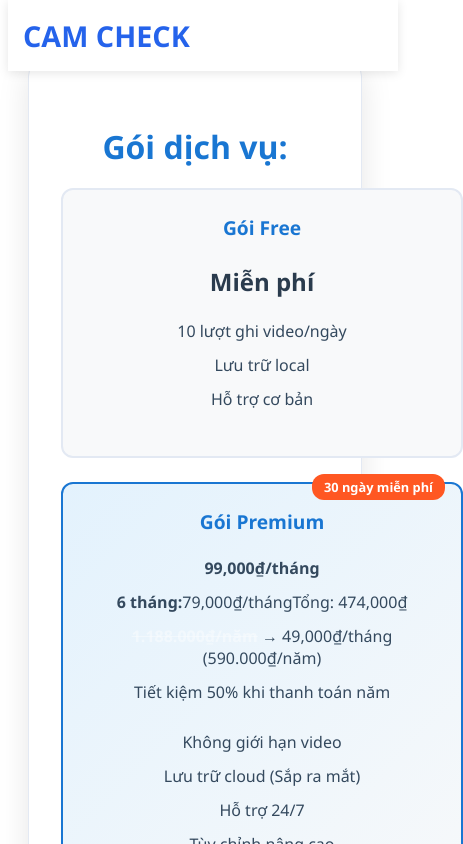
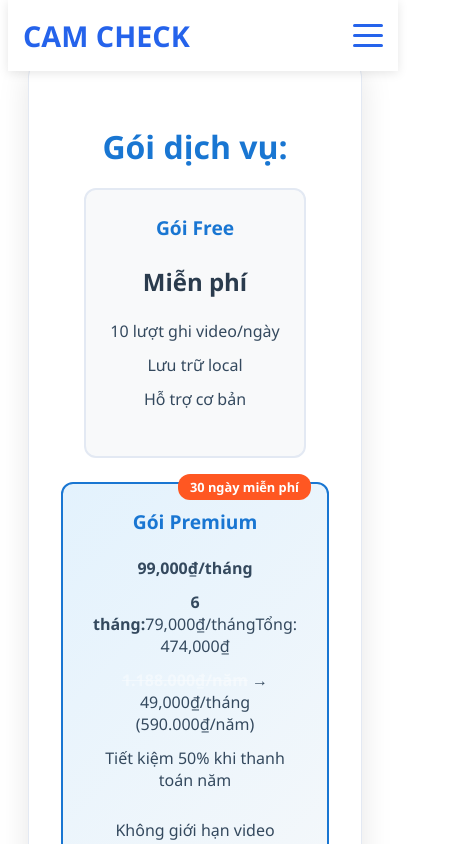
Before and after one commit to ndlam1996/packing-recording-landing-page-angular, an Angular app: page /san-pham in a window 390 px wide. Shown: the top 844 px of the page, 463 px wide, since content can reach past the window. Built offline with nearby package versions, Linux system fonts and the light colour scheme.

Commit message:
update css cho mobile

```diff
--- a/src/app/app.component.html
+++ b/src/app/app.component.html
@@ -6,13 +6,21 @@
 				<div class="nav-brand">
 					<h2>CAM CHECK</h2>
 				</div>
-				<div class="nav-menu">
-					<a href="#home" class="nav-link">Trang chủ</a>
-					<a href="#features" class="nav-link">Tính năng</a>
-					<a href="#about" class="nav-link">Về chúng tôi</a>
-					<a href="#download" class="nav-link">Tải xuống</a>
-					<a routerLink="/blogs" class="nav-link">Hướng dẫn</a>
-					<a routerLink="/san-pham" class="nav-link">Sản Phẩm</a>
+
+				<!-- Hamburger menu button for mobile -->
+				<button class="mobile-menu-btn" (click)="toggleMenu()" [class.active]="isMenuOpen">
+					<span></span>
+					<span></span>
+					<span></span>
+				</button>
+
+				<div class="nav-menu" [class.active]="isMenuOpen">
+					<a href="#home" class="nav-link" (click)="closeMenu()">Trang chủ</a>
+					<a href="#features" class="nav-link" (click)="closeMenu()">Tính năng</a>
+					<a href="#about" class="nav-link" (click)="closeMenu()">Về chúng tôi</a>
+					<a href="#download" class="nav-link" (click)="closeMenu()">Tải xuống</a>
+					<a routerLink="/blogs" class="nav-link" (click)="closeMenu()">Hướng dẫn</a>
+					<a routerLink="/san-pham" class="nav-link" (click)="closeMenu()">Sản Phẩm</a>
 				</div>
 			</div>
 		</nav>
--- a/src/app/app.component.scss
+++ b/src/app/app.component.scss
@@ -483,6 +483,29 @@
 }
 
 /* Responsive Design */
+
+/* Desktop styles */
+@media (min-width: 769px) {
+
+  /* Hide mobile menu button on desktop */
+  .mobile-menu-btn {
+    display: none !important;
+  }
+
+  .nav-menu {
+    display: flex;
+    gap: 2rem;
+    position: static;
+    height: auto;
+    width: auto;
+    background: transparent;
+    box-shadow: none;
+    padding: 0;
+    flex-direction: row;
+  }
+}
+
+/* Mobile styles */
 @media (max-width: 768px) {
   .hero-content {
     grid-template-columns: 1fr;
@@ -501,8 +524,76 @@
     grid-template-columns: 1fr;
   }
 
+  /* Mobile Navigation */
+  .navbar .container {
+    position: relative;
+  }
+
+  .mobile-menu-btn {
+    display: flex !important;
+    flex-direction: column;
+    justify-content: space-around;
+    width: 30px;
+    height: 30px;
+    background: transparent;
+    border: none;
+    cursor: pointer;
+    padding: 0;
+    z-index: 1001;
+    position: relative;
+  }
+
+  .mobile-menu-btn span {
+    display: block;
+    height: 3px;
+    width: 100%;
+    background: var(--primary-color);
+    border-radius: 2px;
+    transition: all 0.3s ease;
+    transform-origin: center;
+  }
+
+  .mobile-menu-btn.active span:nth-child(1) {
+    transform: rotate(45deg) translate(6px, 6px);
+  }
+
+  .mobile-menu-btn.active span:nth-child(2) {
+    opacity: 0;
+  }
+
+  .mobile-menu-btn.active span:nth-child(3) {
+    transform: rotate(-45deg) translate(6px, -6px);
+  }
+
   .nav-menu {
-    display: none;
+    position: fixed;
+    top: 0;
+    right: -100%;
+    height: 100vh;
+    width: 280px;
+    background: var(--white);
+    box-shadow: -2px 0 10px rgba(0, 0, 0, 0.1);
+    display: flex;
+    flex-direction: column;
+    padding: 80px 2rem 2rem;
+    transition: right 0.3s ease;
+    z-index: 1000;
+    overflow-y: auto;
+  }
+
+  .nav-menu.active {
+    right: 0;
+  }
+
+  .nav-link {
+    padding: 1rem 0;
+    border-bottom: 1px solid var(--border-color);
+    text-align: left;
+    font-size: 1.1rem;
+  }
+
+  .nav-link:last-child {
+    border-bottom: none;
   }
 
   .hero-buttons {
--- a/src/app/app.component.ts
+++ b/src/app/app.component.ts
@@ -12,10 +12,19 @@
 export class AppComponent {
   title = 'CAM CHECK - Ứng Dụng Quay Video Đóng Hàng';
   hideHeader: boolean = false;
+  isMenuOpen: boolean = false;
 
   constructor(private route: ActivatedRoute) {
     this.route.queryParamMap.subscribe(params => {
       this.hideHeader = params.has('hideHeader');
     });
   }
+
+  toggleMenu(): void {
+    this.isMenuOpen = !this.isMenuOpen;
+  }
+
+  closeMenu(): void {
+    this.isMenuOpen = false;
+  }
 }
--- a/src/app/san-pham/san-pham.component.scss
+++ b/src/app/san-pham/san-pham.component.scss
@@ -254,6 +254,12 @@
   }
 }
 
+@media (max-width: 1280px) {
+  .price-card {
+    min-width: unset;
+  }
+}
+
 .product-cards-section {
   // margin: 60px 0;
   text-align: center;
```
